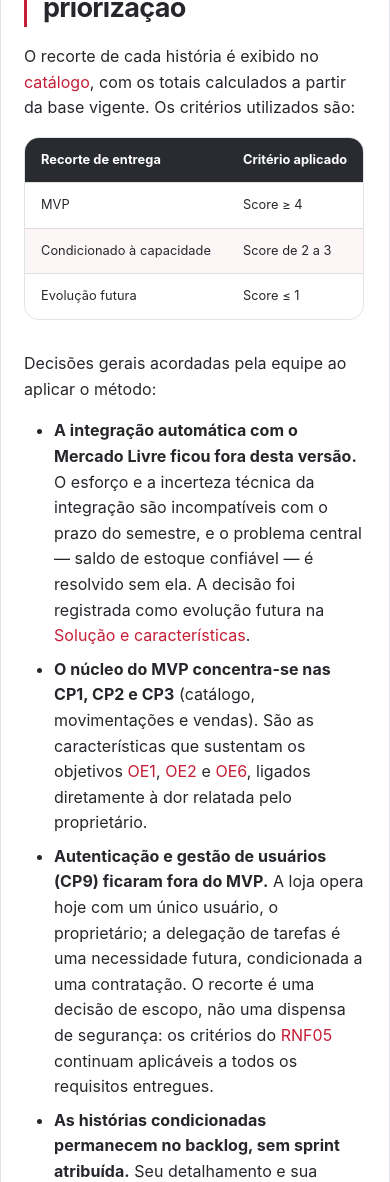
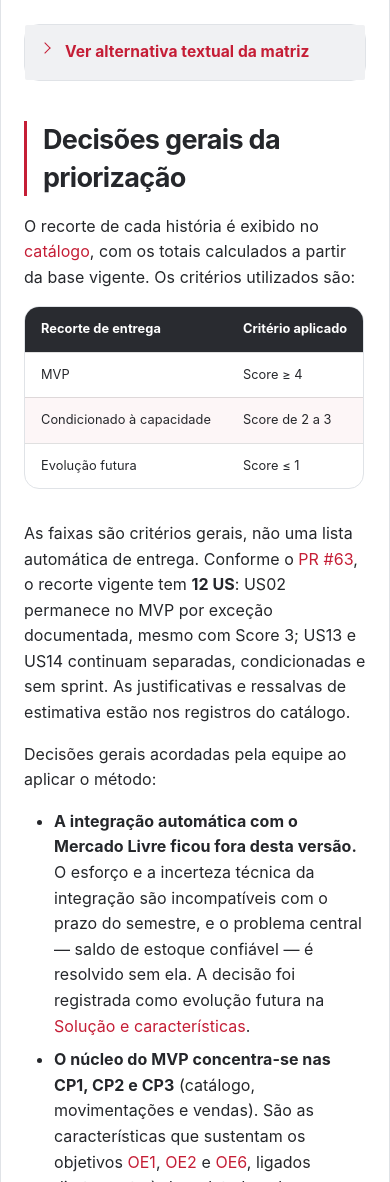
Before and after one commit to mdsreq-fga-unb/REQ-202562-T02-TSI-AutoPecas, an MkDocs documentation site: the page built from docs/visao-produto/priorizacao.md, in a window 390 px wide and 1400 px high, scrolled down 5809 px, cut to the strip 218-1400 px from the top of the window. Built offline with MkDocs 1.6.1 and Material for MkDocs 9.7.7, drawn with Linux system fonts in a browser that asks for light colours; comment, search, counter and statistics services are not loaded; some of the changed text lies outside the part shown.

Commit message:
docs: adiciona alternativa textual da matriz (#55)

```diff
--- /dev/null
+++ b/docs/assets/stylesheets/diagram-alternatives.css
@@ -0,0 +1,265 @@
+/* Alternativas aos diagramas: expansão nativa e tabelas do padrão TSI Peças. */
+.md-typeset details.diagram-alternative {
+  margin: 1rem 0;
+  padding: 0;
+  border: 1px solid var(--md-default-fg-color--lightest);
+  border-radius: 0.75rem;
+  background: var(--tsi-surface);
+  box-shadow: none;
+  scroll-margin-top: 6rem;
+}
+
+.md-typeset details.diagram-alternative > summary {
+  position: relative;
+  margin: 0;
+  padding: 0.75rem 0.9rem 0.75rem 2rem;
+  color: var(--tsi-accent);
+  background: var(--md-code-bg-color);
+  font-size: 0.78rem;
+  font-weight: 700;
+  list-style: none;
+  cursor: pointer;
+}
+
+.md-typeset details.diagram-alternative > summary::marker,
+.md-typeset details.diagram-alternative > summary::-webkit-details-marker {
+  display: none;
+  content: "";
+}
+
+.md-typeset details.diagram-alternative > summary::before {
+  position: absolute;
+  top: 0.95rem;
+  left: 0.8rem;
+  width: 0.4rem;
+  height: 0.4rem;
+  border: solid var(--tsi-accent);
+  border-width: 0 0.09rem 0.09rem 0;
+  border-radius: 0;
+  background: none;
+  mask: none;
+  transform: rotate(-45deg);
+  content: "";
+}
+
+.md-typeset details.diagram-alternative[open] > summary::before {
+  transform: rotate(45deg);
+}
+
+.md-typeset details.diagram-alternative > summary::after {
+  display: none;
+}
+
+.md-typeset details.diagram-alternative[open] > summary {
+  border-bottom: 1px solid var(--md-default-fg-color--lightest);
+}
+
+.md-typeset details.diagram-alternative > summary:focus-visible {
+  outline: 2px solid var(--tsi-accent);
+  outline-offset: 2px;
+}
+
+.md-typeset .diagram-alternative__body {
+  min-width: 0;
+  padding: 0.2rem 0.75rem 0.6rem;
+}
+
+.md-typeset .diagram-alternative__body > p {
+  margin: 0.6rem 0;
+  font-size: 0.72rem;
+}
+
+.md-typeset .diagram-tables {
+  min-width: 0;
+  max-width: 100%;
+}
+
+.md-typeset .diagram-table {
+  display: table;
+  width: 100%;
+  max-width: 100%;
+  margin: 1rem 0 1.5rem;
+  border-spacing: 0;
+  table-layout: fixed;
+  background: var(--tsi-surface);
+  font-size: 0.72rem;
+}
+
+.md-typeset .diagram-table caption {
+  padding: 0 0 0.55rem;
+  color: var(--md-default-fg-color);
+  font-size: 0.78rem;
+  font-style: normal;
+  font-weight: 700;
+  text-align: left;
+}
+
+.md-typeset .diagram-table th,
+.md-typeset .diagram-table td {
+  min-width: 0;
+  padding: 0.7rem 0.55rem;
+  vertical-align: top;
+  overflow-wrap: anywhere;
+  text-align: left;
+  line-height: 1.5;
+}
+
+.md-typeset .diagram-table thead th {
+  font-size: 0.68rem;
+  font-weight: 700;
+  overflow-wrap: normal;
+}
+
+.md-typeset .diagram-table thead th:first-child {
+  border-top-left-radius: 0.7rem;
+}
+
+.md-typeset .diagram-table thead th:last-child {
+  border-top-right-radius: 0.7rem;
+}
+
+.md-typeset .diagram-table tbody td,
+.md-typeset .diagram-table tbody th {
+  border-top: 1px solid var(--md-default-fg-color--lightest);
+}
+
+.md-typeset .diagram-table a {
+  white-space: nowrap;
+  font-weight: 700;
+}
+
+.md-typeset .diagram-name {
+  display: block;
+  margin-top: 0.2rem;
+  color: var(--md-default-fg-color--light);
+  font-size: 0.68rem;
+}
+
+.md-typeset .diagram-links {
+  display: flex;
+  flex-wrap: wrap;
+  gap: 0.25rem 0.55rem;
+}
+
+.md-typeset .traceability-table--stories th:nth-child(1) { width: 13%; }
+.md-typeset .traceability-table--stories th:nth-child(2) { width: 22%; }
+.md-typeset .traceability-table--stories th:nth-child(3) { width: 9%; }
+.md-typeset .traceability-table--stories th:nth-child(4) { width: 26%; }
+.md-typeset .traceability-table--stories th:nth-child(5) { width: 10%; }
+.md-typeset .traceability-table--stories th:nth-child(6) { width: 20%; }
+.md-typeset .traceability-table--rnfs th:nth-child(1) { width: 16%; }
+.md-typeset .traceability-table--rnfs th:nth-child(2) { width: 20%; }
+.md-typeset .traceability-table--rnfs th:nth-child(3) { width: 64%; }
+
+@media screen and (max-width: 700px) {
+  .md-typeset .diagram-table,
+  .md-typeset .diagram-table tbody,
+  .md-typeset .diagram-table tr,
+  .md-typeset .diagram-table td,
+  .md-typeset .diagram-table tbody th {
+    display: block;
+    width: 100%;
+  }
+
+  .md-typeset .diagram-tables .diagram-table {
+    border: 0;
+    border-radius: 0;
+    background: none;
+  }
+
+  .md-typeset .diagram-table caption {
+    display: block;
+  }
+
+  .md-typeset .diagram-table thead {
+    position: absolute;
+    width: 1px;
+    height: 1px;
+    padding: 0;
+    overflow: hidden;
+    clip-path: inset(50%);
+  }
+
+  .md-typeset .diagram-table tbody tr {
+    margin-bottom: 0.8rem;
+    padding: 0.35rem;
+    border: 1px solid var(--md-default-fg-color--lightest);
+    border-radius: 0.75rem;
+    background: var(--tsi-surface);
+  }
+
+  .md-typeset .diagram-table tbody td,
+  .md-typeset .diagram-table tbody th {
+    display: grid;
+    grid-template-columns: 6rem minmax(0, 1fr);
+    gap: 0.1rem 0.55rem;
+    padding: 0.45rem;
+    border: 0;
+  }
+
+  .md-typeset .diagram-table td::before,
+  .md-typeset .diagram-table tbody th::before {
+    grid-column: 1;
+    grid-row: 1 / span 2;
+    color: var(--md-default-fg-color--light);
+    font-size: 0.65rem;
+    font-weight: 700;
+    content: attr(data-label);
+  }
+
+  .md-typeset .diagram-table td > *,
+  .md-typeset .diagram-table tbody th > * {
+    grid-column: 2;
+    min-width: 0;
+  }
+
+  .md-typeset .diagram-name {
+    margin-top: 0;
+  }
+}
+
+.md-typeset details.diagram-alternative .diagram-table a {
+  color: var(--md-typeset-a-color);
+}
+
+.md-typeset .priority-matrix-table thead th:nth-child(1) { width: 15%; }
+.md-typeset .priority-matrix-table thead th:nth-child(2) { width: 22%; }
+.md-typeset .priority-matrix-table thead th:nth-child(3) { width: 63%; }
+
+.md-typeset .priority-matrix-table tbody th {
+  color: var(--tsi-accent);
+  background: transparent;
+}
+
+.md-typeset .priority-matrix-stories {
+  display: grid;
+  grid-template-columns: repeat(2, minmax(0, 1fr));
+  gap: 0.65rem 1rem;
+  margin: 0;
+  padding: 0;
+  list-style: none;
+}
+
+.md-typeset .priority-matrix-stories li {
+  min-width: 0;
+  margin: 0;
+}
+
+.md-typeset .priority-matrix-stories a {
+  display: block;
+  white-space: normal;
+}
+
+.md-typeset .diagram-name {
+  font-weight: 400;
+}
+
+@media screen and (max-width: 700px) {
+  .md-typeset .diagram-alternative__body {
+    padding: 0.2rem 0.55rem 0.5rem;
+  }
+
+  .md-typeset .priority-matrix-stories {
+    grid-template-columns: minmax(0, 1fr);
+  }
+}
--- a/docs/visao-produto/priorizacao.md
+++ b/docs/visao-produto/priorizacao.md
@@ -4,7 +4,7 @@
 Esta página descreve **como** a equipe prioriza os requisitos e **quais decisões gerais** resultaram
 desse método. A prioridade de cada requisito — valor de negócio, esforço técnico, MoSCoW, Score e
 quadrante — é mantida na base versionada e exibida no registro correspondente do
-[Catálogo de requisitos](requisitos-de-software.md), e não é repetida aqui.
+[Catálogo de requisitos](requisitos-de-software.md). A matriz abaixo é uma visão derivada dessa mesma base, sem outra especificação para manter.
 
 !!! tip "Consultar a prioridade vigente"
     O [catálogo](requisitos-de-software.md#registros-dos-requisitos-funcionais) reúne as histórias
@@ -101,7 +101,20 @@ cada requisito utiliza VN e ET e está registrada no campo *Priorização* do se
 | Q3 | Baixo valor e menor esforço. |
 | Q4 | Baixo valor e maior esforço. |
 
+[Abrir a matriz diretamente no Miro](https://miro.com/app/board/uXjVEfU_HbE=/?moveToViewport=5543,1432,3508,3730)
+· [Consultar a matriz textual](#alternativa-textual-da-matriz).
+
 <iframe width="100%" height="900" title="Matriz de Valor de negócio × Esforço técnico" src="https://miro.com/app/live-embed/uXjVEfU_HbE=/?embedMode=view_only_without_ui&moveToViewport=5543,1432,3508,3730&embedId=91070939469" frameborder="0" scrolling="no" allow="fullscreen; clipboard-read; clipboard-write" allowfullscreen></iframe>
+
+<details class="diagram-alternative" id="alternativa-textual-da-matriz">
+<summary>Ver alternativa textual da matriz</summary>
+<div class="diagram-alternative__body">
+<p>Histórias agrupadas por valor de negócio e esforço técnico.</p>
+
+<!-- PRIORIZACAO:MATRIZ -->
+
+</div>
+</details>
 
 ## <span id="96-decisoes-gerais-da-priorizacao"></span>Decisões gerais da priorização {#decisoes-gerais-da-priorizacao}
 
@@ -113,6 +126,12 @@ com os totais calculados a partir da base vigente. Os critérios utilizados são
 | MVP | Score ≥ 4 |
 | Condicionado à capacidade | Score de 2 a 3 |
 | Evolução futura | Score ≤ 1 |
+
+As faixas são critérios gerais, não uma lista automática de entrega. Conforme o
+[PR #63](https://github.com/mdsreq-fga-unb/REQ-202562-T02-TSI-AutoPecas/pull/63),
+o recorte vigente tem **12 US**: US02 permanece no MVP por exceção documentada,
+mesmo com Score 3; US13 e US14 continuam separadas, condicionadas e sem sprint.
+As justificativas e ressalvas de estimativa estão nos registros do catálogo.
 
 Decisões gerais acordadas pela equipe ao aplicar o método:
 
@@ -154,3 +173,4 @@ Em qualquer desses casos, a alteração é feita **na fonte do campo afetado** (
 | 1.0 | 05/10/2026 | Critérios de avaliação, priorização e matriz 2×2, originalmente publicados na seção 10.3 do Backlog de produto | [Thiago Gomes](https://github.com/thgomxs) |
 | 2.0 | 03/11/2026 | Página dedicada ao **método e às decisões gerais** de priorização. A tabela de priorização por requisito foi incorporada ao [Catálogo de requisitos](requisitos-de-software.md), eliminando a lista paralela | Equipe |
 | 2.1 | 04/11/2026 | Remoção da numeração estrutural e ajuste da hierarquia dos títulos, com links estáveis e preservação das âncoras anteriores. | [Thiago Gomes](https://github.com/thgomxs) |
+| 2.2 | 14/11/2026 | Matriz textual derivada da base, link direto ao Miro e referência ao recorte vigente com suas exceções, sem lista paralela de requisitos (#55). | [Thiago Gomes](https://github.com/thgomxs) |
--- a/mkdocs.yml
+++ b/mkdocs.yml
@@ -8,6 +8,7 @@ edit_uri: edit/main/docs/
 
 extra_css:
   - assets/stylesheets/custom.css
+  - assets/stylesheets/diagram-alternatives.css
 
 extra_javascript:
   - assets/javascripts/catalog.js
--- a/tools/docs/hooks/backlog.py
+++ b/tools/docs/hooks/backlog.py
@@ -7,11 +7,17 @@ ROOT = Path(__file__).resolve().parents[1]
 sys.path.insert(0, str(ROOT))
 from scripts.backlog import CACHE, merge, read_base
 from scripts.backlog_render import render_catalog
+from scripts.priority_render import render_matrix
 
 MARKER = "<!-- BACKLOG:GERADO -->"
+MATRIX_MARKER = "<!-- PRIORIZACAO:MATRIZ -->"
 
 
 def on_page_markdown(markdown, page, config, files):
+    if page.file.src_uri == "visao-produto/priorizacao.md":
+        if markdown.count(MATRIX_MARKER) != 1:
+            raise ValueError("A matriz textual deve possuir exatamente um ponto de geração.")
+        return markdown.replace(MATRIX_MARKER, render_matrix(read_base()))
     if page.file.src_uri != "visao-produto/requisitos-de-software.md":
         return markdown
     if markdown.count(MARKER) != 1:
```
Also changed, not shown: tools/docs/scripts/priority_render.py (added, +34 -0 lines), 1 other file.
